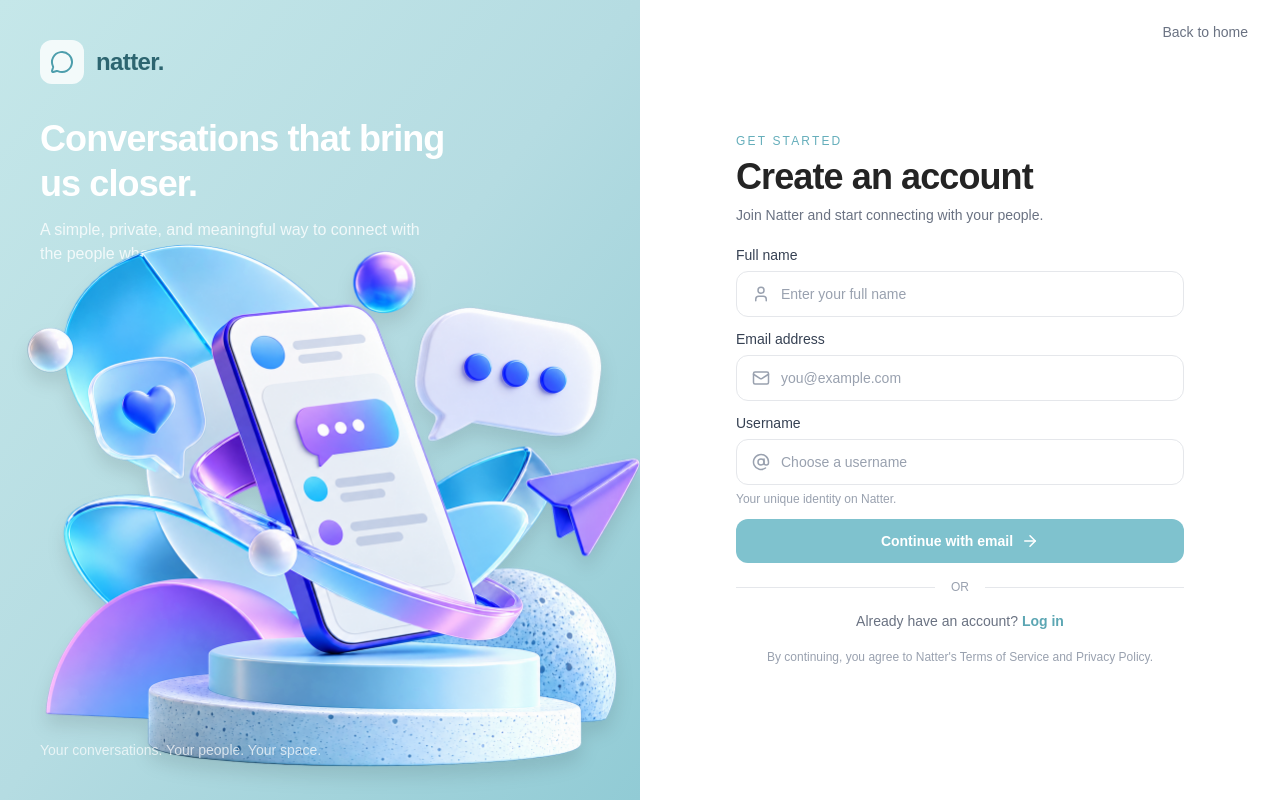
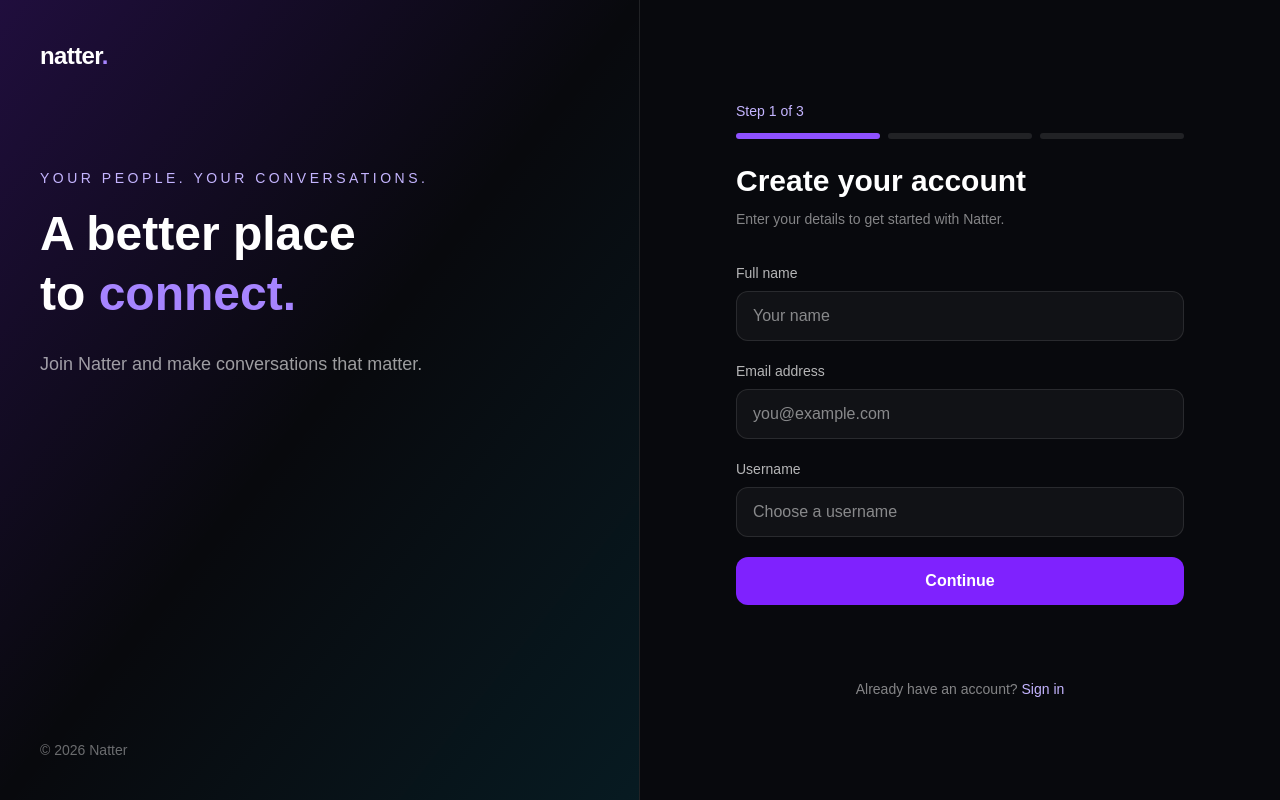
Before and after one commit to Mohammad032004/Natter, a Next.js app in the folder apps/web/: page /signup in a window 1280 px wide. Built offline with nearby package versions, Linux system fonts and the light colour scheme.

Commit message:
feat(Signup): Signup page interface chnage

```diff
--- a/apps/web/app/signup/page.tsx
+++ b/apps/web/app/signup/page.tsx
@@ -3,241 +3,494 @@
 
 import { useState } from "react";
 import Link from "next/link";
-import Image from "next/image";
-import {
-  ArrowRight,
-  MessageCircle,
-  User,
-  Mail,
-  AtSign,
-} from "lucide-react";
+
+type SignupStep = "details" | "verify" | "password" | "complete";
 
 export default function SignupPage() {
+  const [step, setStep] = useState<SignupStep>("details");
+
   const [name, setName] = useState("");
   const [email, setEmail] = useState("");
   const [username, setUsername] = useState("");
 
-  function handleSubmit(e: React.FormEvent<HTMLFormElement>) {
-    e.preventDefault();
+  const [otp, setOtp] = useState("");
+  const [verificationToken, setVerificationToken] = useState("");
 
-    // Email OTP integration will be added next.
-    alert(`Continue with email verification: ${email}`);
+  const [password, setPassword] = useState("");
+  const [confirmPassword, setConfirmPassword] = useState("");
+
+  const [loading, setLoading] = useState(false);
+  const [error, setError] = useState("");
+  const [message, setMessage] = useState("");
+
+  async function sendOtp() {
+    setError("");
+    setMessage("");
+
+    if (!name.trim() || !email.trim() || !username.trim()) {
+      setError("Please fill in all fields.");
+      return;
+    }
+
+    setLoading(true);
+
+    try {
+      const response = await fetch("/api/auth/send-otp", {
+        method: "POST",
+        headers: {
+          "Content-Type": "application/json",
+        },
+        body: JSON.stringify({
+          email: email.trim().toLowerCase(),
+        }),
+      });
+
+      const data = await response.json();
+
+      if (!response.ok) {
+        setError(data.message || "Unable to send verification code.");
+        return;
+      }
+
+      setStep("verify");
+      setMessage("A verification code has been sent to your email.");
+    } catch {
+      setError("Something went wrong. Please try again.");
+    } finally {
+      setLoading(false);
+    }
+  }
+
+  async function verifyOtp() {
+    setError("");
+    setMessage("");
+
+    if (!otp.trim()) {
+      setError("Please enter the verification code.");
+      return;
+    }
+
+    setLoading(true);
+
+    try {
+      const response = await fetch("/api/auth/verify-otp", {
+        method: "POST",
+        headers: {
+          "Content-Type": "application/json",
+        },
+        body: JSON.stringify({
+          email: email.trim().toLowerCase(),
+          otp: otp.trim(),
+        }),
+      });
+
+      const data = await response.json();
+
+      if (!response.ok) {
+        setError(data.message || "Invalid or expired verification code.");
+        return;
+      }
+
+      if (!data.verificationToken) {
+        setError("Verification token was not returned by the server.");
+        return;
+      }
+
+      setVerificationToken(data.verificationToken);
+      setStep("password");
+      setMessage("Email verified successfully. Create your password.");
+    } catch {
+      setError("Something went wrong. Please try again.");
+    } finally {
+      setLoading(false);
+    }
+  }
+
+  async function createAccount() {
+    setError("");
+    setMessage("");
+
+    if (password.length < 8) {
+      setError("Password must be at least 8 characters long.");
+      return;
+    }
+
+    if (password.length > 72) {
+      setError("Password must be 72 characters or fewer.");
+      return;
+    }
+
+    if (password !== confirmPassword) {
+      setError("Passwords do not match.");
+      return;
+    }
+
+    if (!verificationToken) {
+      setError("Your email verification has expired. Please verify again.");
+      setStep("details");
+      return;
+    }
+
+    setLoading(true);
+
+    try {
+      const response = await fetch("/api/auth/signup", {
+        method: "POST",
+        headers: {
+          "Content-Type": "application/json",
+        },
+        body: JSON.stringify({
+          name: name.trim(),
+          email: email.trim().toLowerCase(),
+          username: username.trim().toLowerCase(),
+          password,
+          verificationToken,
+        }),
+      });
+
+      const data = await response.json();
+
+      if (!response.ok) {
+        setError(data.message || "Unable to create your account.");
+        return;
+      }
+
+      setStep("complete");
+      setMessage("Your Natter account has been created successfully.");
+    } catch {
+      setError("Something went wrong. Please try again.");
+    } finally {
+      setLoading(false);
+    }
+  }
+
+  function goBack() {
+    setError("");
+    setMessage("");
+
+    if (step === "verify") {
+      setStep("details");
+    } else if (step === "password") {
+      setStep("verify");
+    }
   }
 
   return (
-    <main className="h-screen overflow-hidden bg-white text-[#242424]">
-      <div className="grid h-full lg:grid-cols-2">
-        {/* Left illustration panel */}
-        <section className="relative hidden h-full overflow-hidden bg-[#b5dce2] lg:flex lg:flex-col lg:justify-between lg:p-8 xl:p-10">
-          {/* Background gradient */}
-          <div className="absolute inset-0 bg-gradient-to-br from-[#c5e7e9] via-[#b5dce2] to-[#91cbd5]" />
+    <main className="min-h-screen bg-[#08090d] text-white">
+      <div className="mx-auto grid min-h-screen max-w-7xl grid-cols-1 lg:grid-cols-2">
+        {/* Left panel */}
+        <section className="relative hidden flex-col justify-between overflow-hidden border-r border-white/10 p-10 lg:flex">
+          <div className="absolute inset-0 bg-gradient-to-br from-violet-600/20 via-transparent to-cyan-500/10" />
 
-          {/* Branding and introduction */}
           <div className="relative z-10">
-            <Link href="/" className="inline-flex items-center gap-3">
-              <div className="flex h-11 w-11 items-center justify-center rounded-xl bg-white/80 text-[#4d9eac]">
-                <MessageCircle size={24} />
+            <Link href="/" className="text-2xl font-bold tracking-tight">
+              natter<span className="text-violet-400">.</span>
+            </Link>
+
+            <div className="mt-24 max-w-md">
+              <p className="mb-4 text-sm font-medium uppercase tracking-[0.25em] text-violet-300">
+                Your people. Your conversations.
+              </p>
+
+              <h1 className="text-5xl font-bold leading-tight">
+                A better place
+                <br />
+                to <span className="text-violet-400">connect.</span>
+              </h1>
+
+              <p className="mt-6 text-lg leading-8 text-white/60">
+                Join Natter and make conversations that matter.
+              </p>
+            </div>
           </div>
 
-              <span className="text-2xl font-bold tracking-tight text-[#2d6570]">
-                natter.
-              </span>
+          <div className="relative z-10 text-sm text-white/40">
+            © 2026 Natter
+          </div>
+        </section>
+
+        {/* Signup panel */}
+        <section className="flex items-center justify-center px-5 py-12 sm:px-10">
+          <div className="w-full max-w-md">
+            <div className="mb-8 lg:hidden">
+              <Link href="/" className="text-2xl font-bold tracking-tight">
+                natter<span className="text-violet-400">.</span>
               </Link>
+            </div>
 
-            <h2 className="mt-8 max-w-md text-3xl font-semibold leading-tight tracking-tight text-white xl:text-4xl">
-              Conversations that bring us closer.
+            {step !== "complete" && (
+              <>
+                <div className="mb-8">
+                  <p className="mb-3 text-sm text-violet-300">
+                    Step{" "}
+                    {step === "details"
+                      ? "1"
+                      : step === "verify"
+                        ? "2"
+                        : "3"}{" "}
+                    of 3
+                  </p>
+
+                  <div className="mb-6 flex gap-2">
+                    {[1, 2, 3].map((item) => (
+                      <div
+                        key={item}
+                        className={`h-1.5 flex-1 rounded-full ${
+                          item <=
+                          (step === "details"
+                            ? 1
+                            : step === "verify"
+                              ? 2
+                              : 3)
+                            ? "bg-violet-500"
+                            : "bg-white/10"
+                        }`}
+                      />
+                    ))}
+                  </div>
+
+                  <h2 className="text-3xl font-bold">
+                    {step === "details"
+                      ? "Create your account"
+                      : step === "verify"
+                        ? "Verify your email"
+                        : "Create a password"}
                   </h2>
 
-            <p className="mt-3 max-w-sm text-sm leading-6 text-white/80 xl:text-base">
-              A simple, private, and meaningful way to connect with
-              the people who matter.
+                  <p className="mt-2 text-sm leading-6 text-white/50">
+                    {step === "details"
+                      ? "Enter your details to get started with Natter."
+                      : step === "verify"
+                        ? `Enter the verification code sent to ${email}.`
+                        : "Choose a strong password to secure your account."}
                   </p>
                 </div>
 
-          {/* 3D illustration */}
-          <div className="relative z-10 flex min-h-0 flex-1 items-center justify-center py-3">
-            <Image
-                src="/natter.png"
-                alt="Abstract 3D illustration for Natter"
-                width={1000}
-                height={1000}
-                priority
-                className="h-auto max-h-full w-full max-w-[750px] scale-125 object-contain drop-shadow-xl"
+                {error && (
+                  <div className="mb-5 rounded-xl border border-red-500/20 bg-red-500/10 px-4 py-3 text-sm text-red-300">
+                    {error}
+                  </div>
+                )}
+
+                {message && (
+                  <div className="mb-5 rounded-xl border border-green-500/20 bg-green-500/10 px-4 py-3 text-sm text-green-300">
+                    {message}
+                  </div>
+                )}
+
+                {step === "details" && (
+                  <form
+                    onSubmit={(event) => {
+                      event.preventDefault();
+                      void sendOtp();
+                    }}
+                    className="space-y-5"
+                  >
+                    <div>
+                      <label className="mb-2 block text-sm text-white/70">
+                        Full name
+                      </label>
+                      <input
+                        type="text"
+                        value={name}
+                        onChange={(event) => setName(event.target.value)}
+                        placeholder="Your name"
+                        autoComplete="name"
+                        required
+                        className="w-full rounded-xl border border-white/10 bg-white/[0.04] px-4 py-3 outline-none transition focus:border-violet-500"
                       />
                     </div>
-          {/* Footer */}
-          <p className="relative z-10 text-xs text-white/70 xl:text-sm">
-            Your conversations. Your people. Your space.
-          </p>
-        </section>
 
-        {/* Right account creation panel */}
-        <section className="relative flex h-full min-h-0 items-center justify-center overflow-hidden px-6 py-4 sm:px-10 lg:px-10 xl:px-16">
-          {/* Back to home */}
-          <div className="absolute right-6 top-5 sm:right-8">
-            <Link
-              href="/"
-              className="text-sm text-gray-500 transition hover:text-[#4d9eac]"
-            >
-              Back to home
-            </Link>
+                    <div>
+                      <label className="mb-2 block text-sm text-white/70">
+                        Email address
+                      </label>
+                      <input
+                        type="email"
+                        value={email}
+                        onChange={(event) => setEmail(event.target.value)}
+                        placeholder="you@example.com"
+                        autoComplete="email"
+                        required
+                        className="w-full rounded-xl border border-white/10 bg-white/[0.04] px-4 py-3 outline-none transition focus:border-violet-500"
+                      />
                     </div>
 
-          <div className="w-full max-w-md">
-            {/* Mobile brand */}
-            <div className="mb-6 flex items-center gap-3 lg:hidden">
-              <div className="flex h-10 w-10 items-center justify-center rounded-xl bg-[#7fc2ce] text-white">
-                <MessageCircle size={22} />
+                    <div>
+                      <label className="mb-2 block text-sm text-white/70">
+                        Username
+                      </label>
+                      <input
+                        type="text"
+                        value={username}
+                        onChange={(event) => setUsername(event.target.value)}
+                        placeholder="Choose a username"
+                        autoComplete="username"
+                        minLength={3}
+                        maxLength={20}
+                        required
+                        className="w-full rounded-xl border border-white/10 bg-white/[0.04] px-4 py-3 outline-none transition focus:border-violet-500"
+                      />
                     </div>
 
-              <span className="text-2xl font-bold tracking-tight">
-                natter.
-              </span>
+                    <button
+                      type="submit"
+                      disabled={loading}
+                      className="w-full rounded-xl bg-violet-600 px-4 py-3 font-semibold transition hover:bg-violet-500 disabled:cursor-not-allowed disabled:opacity-60"
+                    >
+                      {loading ? "Sending code..." : "Continue"}
+                    </button>
+                  </form>
+                )}
+
+                {step === "verify" && (
+                  <form
+                    onSubmit={(event) => {
+                      event.preventDefault();
+                      void verifyOtp();
+                    }}
+                    className="space-y-5"
+                  >
+                    <div>
+                      <label className="mb-2 block text-sm text-white/70">
+                        Verification code
+                      </label>
+                      <input
+                        type="text"
+                        inputMode="numeric"
+                        autoComplete="one-time-code"
+                        maxLength={6}
+                        value={otp}
+                        onChange={(event) =>
+                          setOtp(event.target.value.replace(/\D/g, ""))
+                        }
+                        placeholder="Enter 6-digit code"
+                        required
+                        className="w-full rounded-xl border border-white/10 bg-white/[0.04] px-4 py-3 text-center text-2xl tracking-[0.4em] outline-none transition focus:border-violet-500"
+                      />
                     </div>
 
-            {/* Heading */}
-            <div className="mb-5">
-              <p className="mb-2 text-xs font-medium uppercase tracking-[0.18em] text-[#65aebb]">
-                Get started
-              </p>
+                    <button
+                      type="submit"
+                      disabled={loading}
+                      className="w-full rounded-xl bg-violet-600 px-4 py-3 font-semibold transition hover:bg-violet-500 disabled:cursor-not-allowed disabled:opacity-60"
+                    >
+                      {loading ? "Verifying..." : "Verify email"}
+                    </button>
 
-              <h1 className="text-3xl font-bold tracking-tight sm:text-4xl">
-                Create an account
-              </h1>
+                    <button
+                      type="button"
+                      onClick={() => {
+                        setOtp("");
+                        void sendOtp();
+                      }}
+                      disabled={loading}
+                      className="w-full text-sm text-violet-300 hover:text-violet-200 disabled:opacity-60"
+                    >
+                      Resend verification code
+                    </button>
+                  </form>
+                )}
 
-              <p className="mt-2 text-sm leading-5 text-gray-500">
-                Join Natter and start connecting with your people.
+                {step === "password" && (
+                  <form
+                    onSubmit={(event) => {
+                      event.preventDefault();
+                      void createAccount();
+                    }}
+                    className="space-y-5"
+                  >
+                    <div>
+                      <label className="mb-2 block text-sm text-white/70">
+                        Password
+                      </label>
+                      <input
+                        type="password"
+                        value={password}
+                        onChange={(event) => setPassword(event.target.value)}
+                        placeholder="Create a password"
+                        autoComplete="new-password"
+                        minLength={8}
+                        maxLength={72}
+                        required
+                        className="w-full rounded-xl border border-white/10 bg-white/[0.04] px-4 py-3 outline-none transition focus:border-violet-500"
+                      />
+                      <p className="mt-2 text-xs text-white/40">
+                        Use at least 8 characters.
                       </p>
                     </div>
 
-            {/* Signup form */}
-            <form onSubmit={handleSubmit} className="space-y-3">
-              {/* Full name */}
                     <div>
-                <label
-                  htmlFor="name"
-                  className="mb-1.5 block text-sm font-medium text-gray-700"
-                >
-                  Full name
+                      <label className="mb-2 block text-sm text-white/70">
+                        Confirm password
                       </label>
-
-                <div className="relative">
-                  <User
-                    size={18}
-                    className="absolute left-4 top-1/2 -translate-y-1/2 text-gray-400"
-                  />
-
                       <input
-                    id="name"
-                    type="text"
-                    value={name}
-                    onChange={(e) => setName(e.target.value)}
-                    placeholder="Enter your full name"
-                    autoComplete="name"
+                        type="password"
+                        value={confirmPassword}
+                        onChange={(event) =>
+                          setConfirmPassword(event.target.value)
+                        }
+                        placeholder="Enter your password again"
+                        autoComplete="new-password"
                         required
-                    className="w-full rounded-xl border border-gray-200 bg-white py-3 pl-11 pr-4 text-sm outline-none transition placeholder:text-gray-400 focus:border-[#7fc2ce] focus:ring-4 focus:ring-[#7fc2ce]/15"
-                  />
-                </div>
-              </div>
-
-              {/* Email */}
-              <div>
-                <label
-                  htmlFor="email"
-                  className="mb-1.5 block text-sm font-medium text-gray-700"
-                >
-                  Email address
-                </label>
-
-                <div className="relative">
-                  <Mail
-                    size={18}
-                    className="absolute left-4 top-1/2 -translate-y-1/2 text-gray-400"
-                  />
-
-                  <input
-                    id="email"
-                    type="email"
-                    value={email}
-                    onChange={(e) => setEmail(e.target.value)}
-                    placeholder="you@example.com"
-                    autoComplete="email"
-                    required
-                    className="w-full rounded-xl border border-gray-200 bg-white py-3 pl-11 pr-4 text-sm outline-none transition placeholder:text-gray-400 focus:border-[#7fc2ce] focus:ring-4 focus:ring-[#7fc2ce]/15"
-                  />
-                </div>
-              </div>
-
-              {/* Username */}
-              <div>
-                <label
-                  htmlFor="username"
-                  className="mb-1.5 block text-sm font-medium text-gray-700"
-                >
-                  Username
-                </label>
-
-                <div className="relative">
-                  <AtSign
-                    size={18}
-                    className="absolute left-4 top-1/2 -translate-y-1/2 text-gray-400"
-                  />
-
-                  <input
-                    id="username"
-                    type="text"
-                    value={username}
-                    onChange={(e) => setUsername(e.target.value)}
-                    placeholder="Choose a username"
-                    autoComplete="username"
-                    minLength={3}
-                    pattern="[A-Za-z0-9_]+"
-                    title="Use letters, numbers, and underscores only."
-                    required
-                    className="w-full rounded-xl border border-gray-200 bg-white py-3 pl-11 pr-4 text-sm outline-none transition placeholder:text-gray-400 focus:border-[#7fc2ce] focus:ring-4 focus:ring-[#7fc2ce]/15"
+                        className="w-full rounded-xl border border-white/10 bg-white/[0.04] px-4 py-3 outline-none transition focus:border-violet-500"
                       />
                     </div>
 
-                <p className="mt-1.5 text-xs text-gray-400">
-                  Your unique identity on Natter.
-                </p>
+                    <button
+                      type="submit"
+                      disabled={loading}
+                      className="w-full rounded-xl bg-violet-600 px-4 py-3 font-semibold transition hover:bg-violet-500 disabled:cursor-not-allowed disabled:opacity-60"
+                    >
+                      {loading ? "Creating account..." : "Create account"}
+                    </button>
+                  </form>
+                )}
+
+                <button
+                  type="button"
+                  onClick={goBack}
+                  disabled={loading || step === "details"}
+                  className="mt-5 w-full text-sm text-white/50 transition hover:text-white disabled:invisible"
+                >
+                  ← Back
+                </button>
+              </>
+            )}
+
+            {step === "complete" && (
+              <div className="text-center">
+                <div className="mx-auto mb-6 flex h-16 w-16 items-center justify-center rounded-full bg-green-500/10 text-3xl text-green-400">
+                  ✓
                 </div>
 
-              {/* Submit */}
-              <button
-                type="submit"
-                className="flex w-full items-center justify-center gap-2 rounded-xl bg-[#7fc2ce] py-3 text-sm font-semibold text-white transition hover:bg-[#68b3c0] active:scale-[0.99]"
+                <h2 className="text-3xl font-bold">You’re all set!</h2>
+
+                <p className="mt-3 leading-7 text-white/50">
+                  Your Natter account has been created. You can now sign in
+                  using your email or username.
+                </p>
+
+                <Link
+                  href="/login"
+                  className="mt-8 block w-full rounded-xl bg-violet-600 px-4 py-3 font-semibold transition hover:bg-violet-500"
                 >
-                Continue with email
-                <ArrowRight size={18} />
-              </button>
-            </form>
+                  Continue to login
+                </Link>
+              </div>
+            )}
 
-            {/* Divider */}
-            <div className="my-4 flex items-center gap-4">
-              <div className="h-px flex-1 bg-gray-200" />
-
-              <span className="text-xs text-gray-400">OR</span>
-
-              <div className="h-px flex-1 bg-gray-200" />
-            </div>
-
-            {/* Login link */}
-            <p className="text-center text-sm text-gray-500">
+            {step !== "complete" && (
+              <p className="mt-8 text-center text-sm text-white/50">
                 Already have an account?{" "}
                 <Link
                   href="/login"
-                className="font-semibold text-[#5ca6b3] transition hover:text-[#3d8795]"
+                  className="font-medium text-violet-300 hover:text-violet-200"
                 >
-                Log in
+                  Sign in
                 </Link>
               </p>
-
-            {/* Terms */}
-            <p className="mt-4 text-center text-xs leading-5 text-gray-400">
-              By continuing, you agree to Natter&apos;s Terms of Service
-              and Privacy Policy.
-            </p>
+            )}
           </div>
         </section>
       </div>
```
Lines whose indentation alone changed are shown as unchanged.
